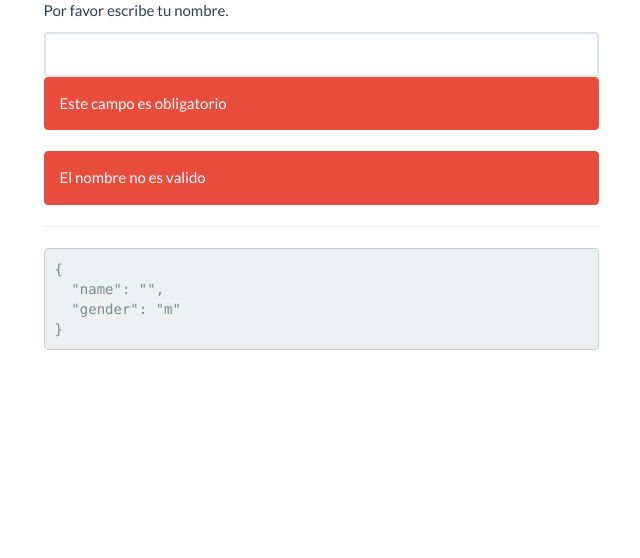
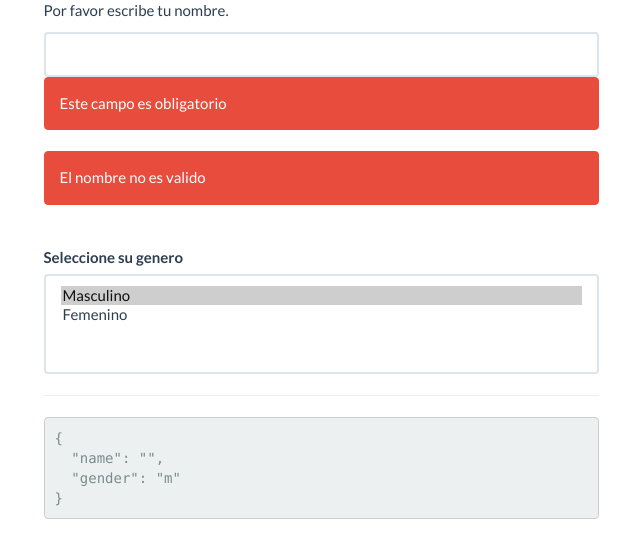
Before and after one commit to felixacdc/curso_de_vue.js, a plain HTML site: page Classes/bootstrap.html in a window 1280 px wide. Shown: the whole page, without its empty margins (319-959 px from the left). Drawn offline with Linux system fonts and the light colour scheme.

Commit message:
[add] Introducción a las directivas de Vue.js con v-if, v-show y v-else (excercise)

```diff
--- a/Classes/bootstrap.html
+++ b/Classes/bootstrap.html
@@ -40,6 +40,13 @@
                     El nombre no es valido
                 </p>
 
+                <br>
+                <label for="gender">Seleccione su genero</label>
+                <select v-model="gender" multiple name="gender" class="form-control">
+                    <option value="m">Masculino</option>
+                    <option value="f">Femenino</option>
+                </select>
+
                 <hr>
 
                 <!-- Permite mostrar objetos en jormato json -->
```
